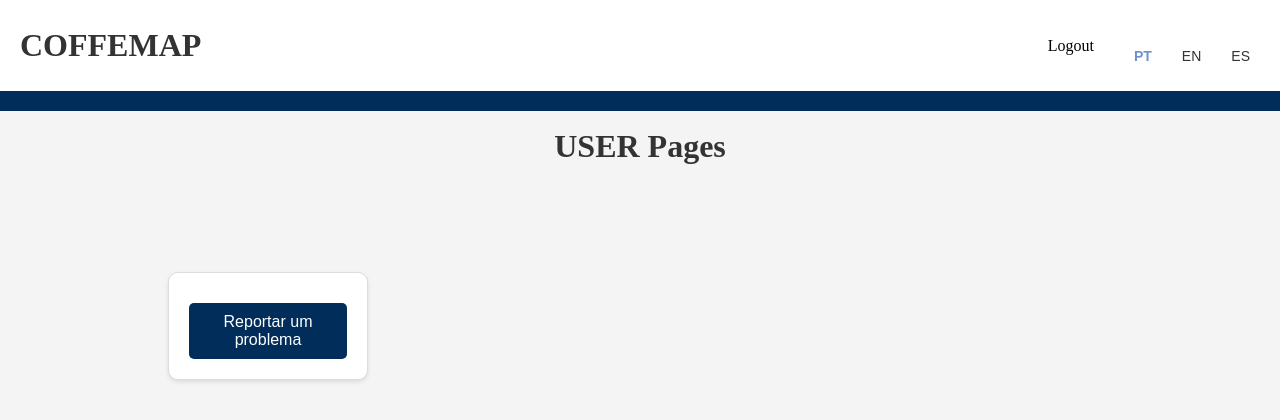
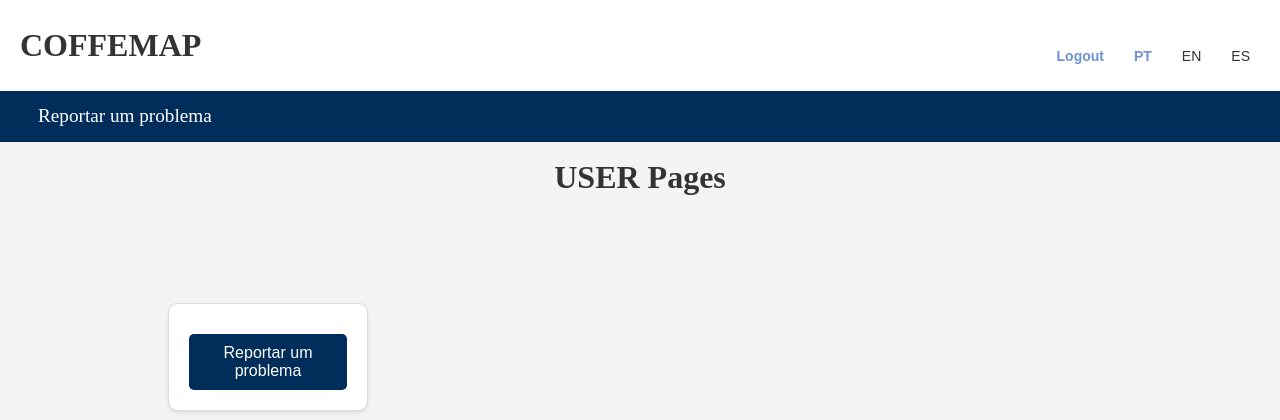
Before and after one commit to ddanieldma/software-engineering, a Flask app: page /user_home in a window 1280 px wide. Shown: the top 420 px of the page. Run offline with Flask 3, Linux system fonts and the light colour scheme; the visitor is signed in with stand-in values (Sample User, id 1).

Commit message:
Change css

```diff
--- a/src/webpage/static/style.css
+++ b/src/webpage/static/style.css
@@ -137,7 +137,7 @@ footer {
     width: 100%;
 }
 
-/* Estilo para o formulário de criação de conta */
+/* Estilo para os formulários */
 form {
     display: flex;
     flex-direction: column;
--- a/src/webpage/templates/user_page.html
+++ b/src/webpage/templates/user_page.html
@@ -10,16 +10,17 @@
             <h1>COFFEMAP</h1>
             <div class="header-options">
                 <div class="language-buttons">
-                    <a href="/logout" class="btn" style="text-decoration:none; padding:10px 20px; border-radius:5px; background-color:white; color:black;">Logout</a>
+                    <button href="/logout" class="active">Logout</button>
                     <button class="active">PT</button>
                     <button>EN</button>
                     <button>ES</button>
                 </div>
-
             </div>
         </div>
         <nav class="navbar">
-
+            <ul> <!-- Menu de navegação -->
+                <li><a href="report_problem">Reportar um problema</a></li>
+            </ul>
         </nav>
     </header>
     <h1>USER Pages</h1>
```
